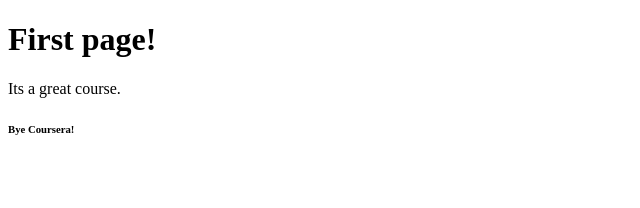
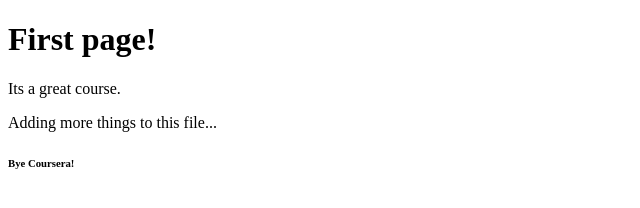
Before and after one commit to aditimantri2196/coursera-test1, a plain HTML site: page website/index.html in a window 1280 px wide. Shown: the whole page, without its empty margins (0-640 px from the left). Drawn offline with Linux system fonts and the light colour scheme.

Commit message:
Committing changes from coursera-test1.

```diff
--- a/website/index.html
+++ b/website/index.html
@@ -6,6 +6,7 @@
 <body>
 	<h1>First page!</h1>
 	<p> Its a great course. </p>
+	<p> Adding more things to this file...</p>
 
 	<h6>Bye Coursera!</h6>
 </body>
```
